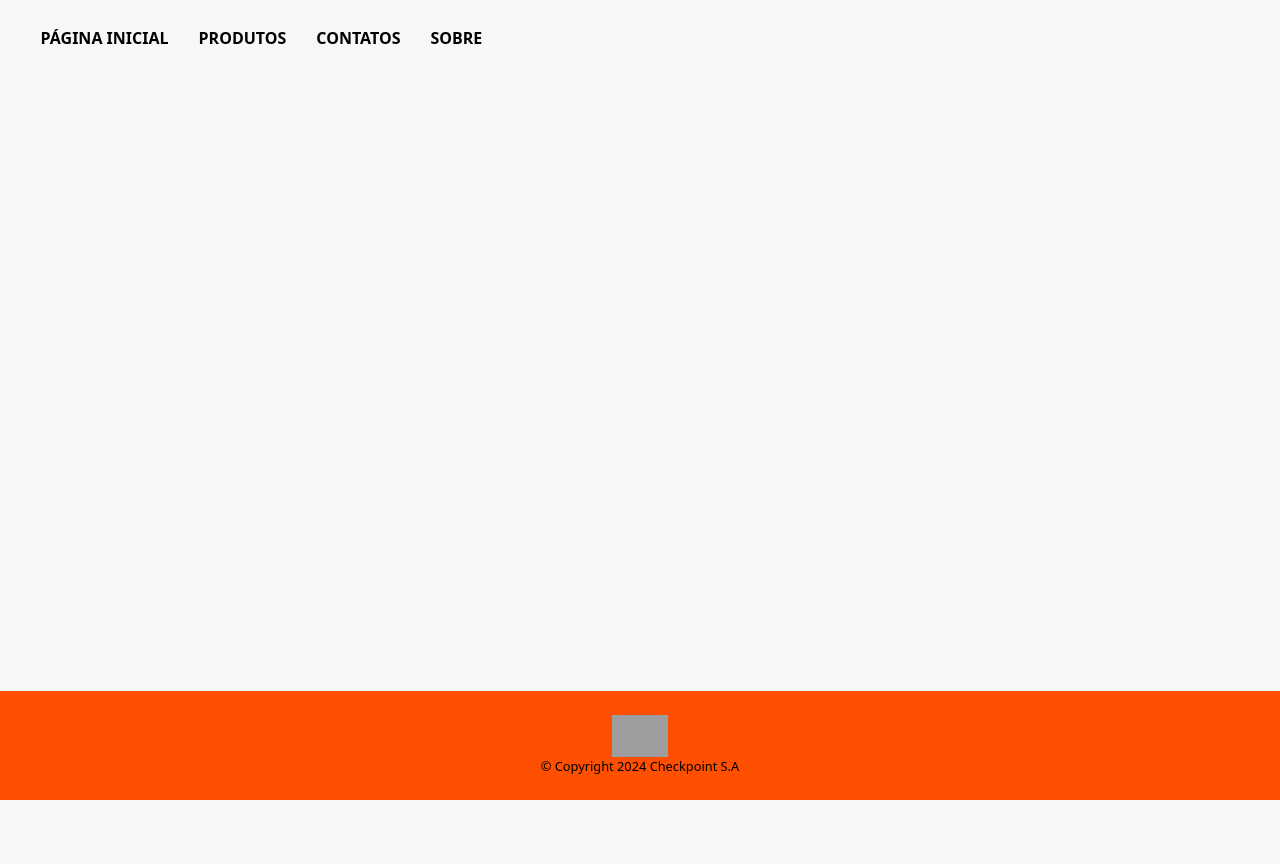
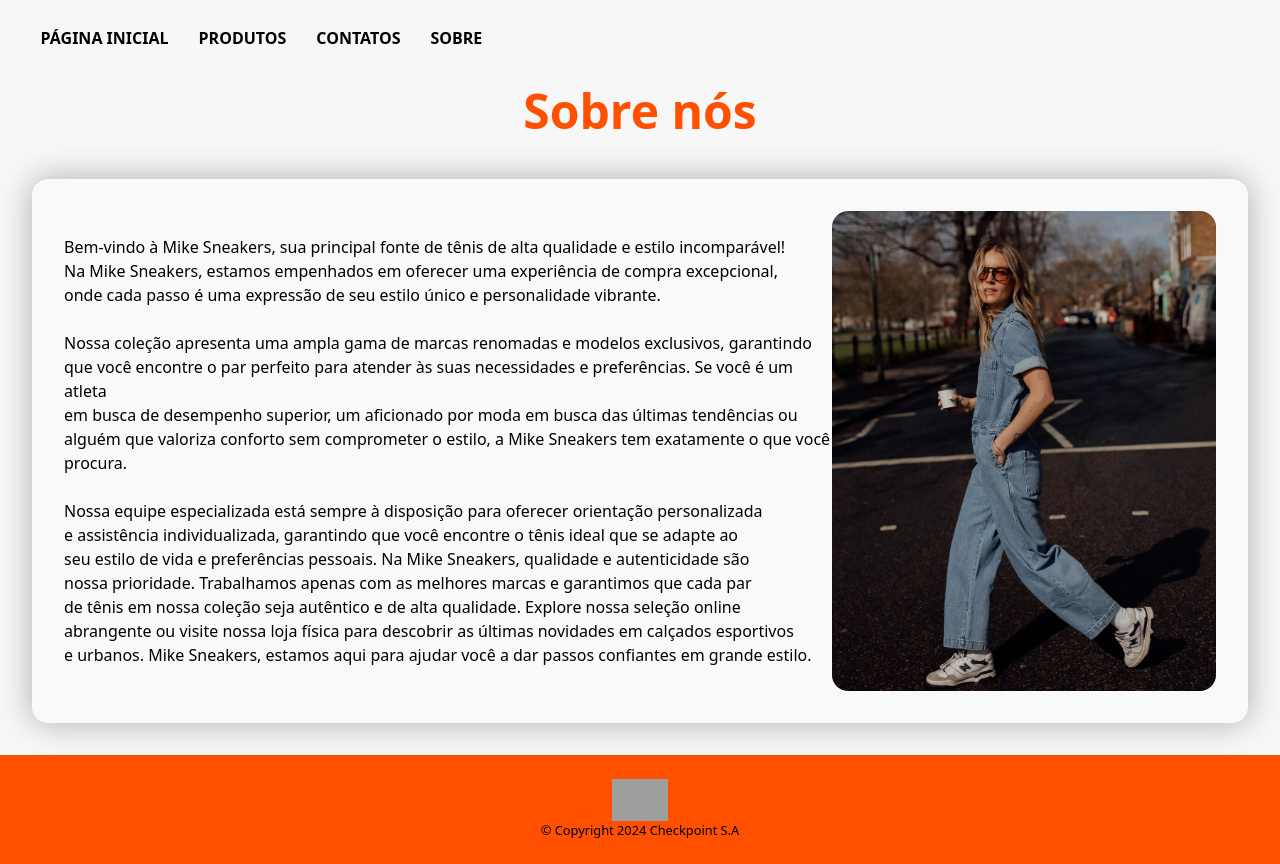
Before and after one commit to Mauricio-Pereira/Checkpoint-V, a Next.js app in the folder checkpoint-v/: page /Sobre in a window 1280 px wide. Before the commit the page ends 800 px from the top, so only its background shows below. Built offline with nearby package versions, Linux system fonts and the light colour scheme; grey boxes are pictures that could not be loaded.

Commit message:
Criando a pagina Sobre

```diff
--- a/checkpoint-v/src/app/Sobre/page.tsx
+++ b/checkpoint-v/src/app/Sobre/page.tsx
@@ -1,7 +1,36 @@
+import "./style.css"
+
 export default function Sobre() {
-    return (
-      <main className="flex-auto">
+  return (
+    <main className="flex-auto">
+      <h1>Sobre nós</h1>
+      <div className="conteudo">
 
-      </main>
-    );
+        <p>
+          Bem-vindo à Mike Sneakers, sua principal fonte de tênis de alta
+          qualidade e estilo incomparável! <br /> Na Mike Sneakers, estamos empenhados
+          em oferecer uma experiência de compra excepcional, <br /> onde cada passo é
+          uma expressão de seu estilo único e personalidade vibrante.<br/><br /> Nossa
+          coleção apresenta uma ampla gama de marcas renomadas e modelos
+          exclusivos, garantindo <br /> que você encontre o par perfeito para atender
+          às suas necessidades e preferências. Se você é um atleta <br /> em busca de
+          desempenho superior, um aficionado por moda em busca das últimas
+          tendências ou <br /> alguém que valoriza conforto sem comprometer o estilo, a
+          Mike Sneakers tem exatamente o que você procura.<br/><br /> Nossa equipe
+          especializada está sempre à disposição para oferecer orientação
+          personalizada <br /> e assistência individualizada, garantindo que você
+          encontre o tênis ideal que se adapte ao <br /> seu estilo de vida e
+          preferências pessoais. Na Mike Sneakers, qualidade e autenticidade são <br />
+          nossa prioridade. Trabalhamos apenas com as melhores marcas e
+          garantimos que cada par <br />de tênis em nossa coleção seja autêntico e de
+          alta qualidade. Explore nossa seleção online <br /> abrangente ou visite
+          nossa loja física para descobrir as últimas novidades em calçados
+          esportivos <br /> e urbanos. Mike Sneakers, estamos aqui para ajudar você
+          a dar passos confiantes em grande estilo.
+        </p>
+
+        <img className="imagem-sobre" src="/img/imagemSobre.jpg" alt="" />
+      </div>
+    </main>
+  );
 }
--- /dev/null
+++ b/checkpoint-v/src/app/Sobre/style.css
@@ -0,0 +1,27 @@
+h1{
+    color: #ff4f00;
+    font-weight: bold;
+    font-size: 3rem;
+    margin-bottom: 1rem;
+    text-align: center;
+}
+
+.conteudo{
+    display: flex;
+    justify-content: space-around;
+    align-items: center;
+    margin-top: 2rem;
+    margin-left: 2rem;
+    margin-right: 2rem;
+    margin-bottom: 2rem;
+    padding: 2rem;
+    background-color: #f8f9fa;
+    border-radius: 1rem;
+    box-shadow: 0 0 2rem rgba(0, 0, 0, 0.3);
+}
+
+.imagem-sobre{
+    width: 24rem;
+    height: 30rem;
+    border-radius: 1rem;
+}
--- a/checkpoint-v/src/components/Forms/styles.css
+++ b/checkpoint-v/src/components/Forms/styles.css
@@ -4,11 +4,13 @@
     justify-content: space-around;
     align-items: center;
     height: 100vh;
-
 }
 .form-contato{
     display: flex;
     flex-direction: column;
+    padding: 2rem;
+    box-shadow: 0 0 20px rgba(0, 0, 0, 0.3);
+    border-radius: 2rem;
 }
 
 .input{
```
Also changed, not shown: checkpoint-v/src/app/Contato/styles.css (deleted, +0 -7 lines), checkpoint-v/public/img/imagemSobre.jpg (added).
